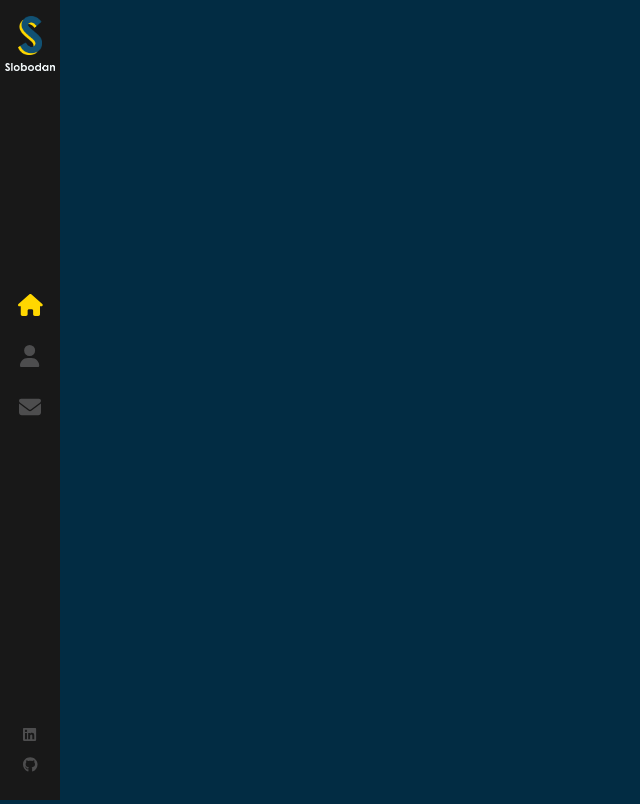
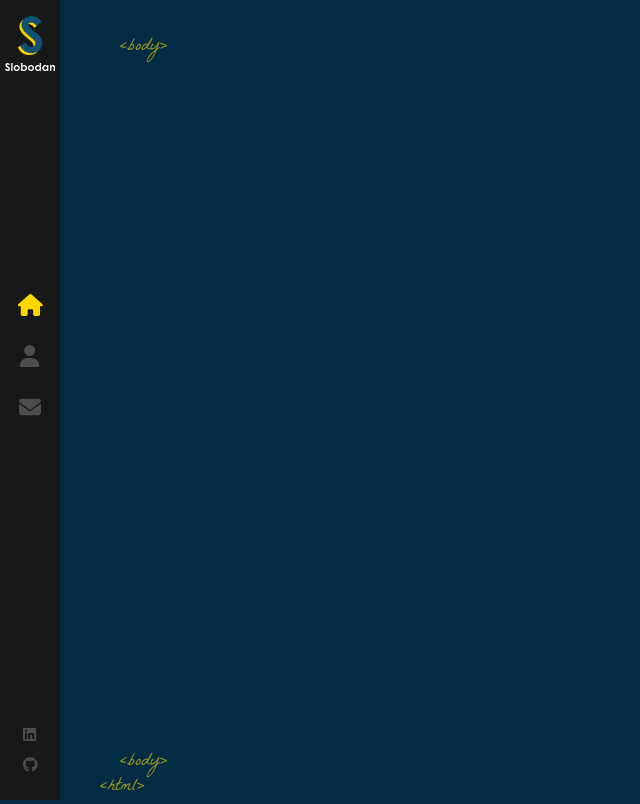
Before and after one commit to joaoLouceiro/fcc-react-portfolio, a React (Create React App) app: page / in a window 1280 px wide. Shown: the whole page, without its empty margins (0-640 px from the left). Built offline with nearby package versions, Linux system fonts and the light colour scheme.

Commit message:
Site Layout/Background

```diff
--- a/src/components/Layout/index.js
+++ b/src/components/Layout/index.js
@@ -1,11 +1,21 @@
+import { Outlet } from 'react-router-dom'
 import Sidebar from '../Sidebar'
 import './index.scss'
 
 const Layout = () => {
   return (
-    <>
+    <div className="App">
       <Sidebar />
-    </>
+      <div className="page">
+        <span className="tags top-tags">&lt;body&gt;</span>
+        <Outlet />
+        <span className="tags bottom-tags">
+          &lt;body&gt;
+          <br />
+          <span className="bottom-tag-html">&lt;html&gt;</span>
+        </span>
+      </div>
+    </div>
   )
 }
 
--- a/src/components/Layout/index.scss
+++ b/src/components/Layout/index.scss
@@ -0,0 +1,24 @@
+.page {
+  width: 100%;
+  height: 100%;
+  position: absolute;
+}
+
+.top-tags {
+  bottom: auto;
+  top: 35px;
+}
+
+.tags {
+  color: #ffd700;
+  opacity: 0.6;
+  position: absolute;
+  bottom: 0;
+  left: 120px;
+  font-size: 18px;
+  font-family: 'La Belle Aurore';
+}
+
+.bottom-tag-html {
+  margin-left: -20px;
+}
```
